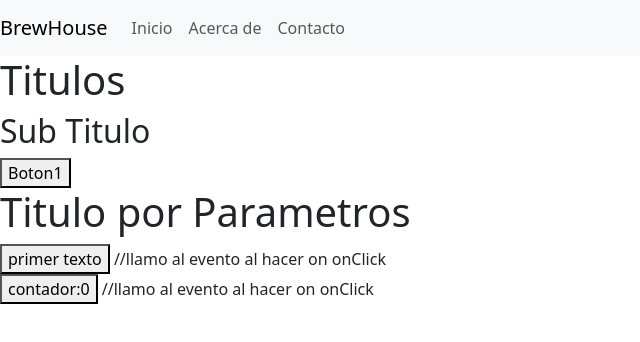
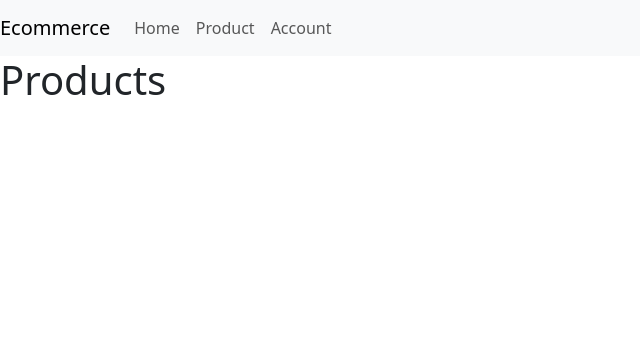
Before and after one commit to manusasson/React, a React (Create React App) app: page /products in a window 1280 px wide. Shown: the top 342 px of the page, without its empty margins (0-640 px from the left). Built offline with nearby package versions, Linux system fonts and the light colour scheme.

Commit message:
Segunda preentregra

```diff
--- a/package.json
+++ b/package.json
@@ -8,6 +8,7 @@
     "@testing-library/user-event": "^13.5.0",
     "react": "^18.2.0",
     "react-dom": "^18.2.0",
+    "react-router-dom": "^6.16.0",
     "react-scripts": "5.0.1",
     "web-vitals": "^2.1.4"
   },
--- a/src/App.js
+++ b/src/App.js
@@ -1,41 +1,29 @@
 
 import './App.css';
-import{ButtonConParametros} from './components/Button'
 import{Navbar} from './components/NavBar' //importo un boton desde la carpeta button
-import {useState} from 'react'
 import 'bootstrap/dist/css/bootstrap.min.css'; // Agrega esta línea para importar el CSS de Bootstrap
-
-
+import {BrowserRouter, Routes, Route}  from "react-router-dom"
+import Home from "./pages/Home"
+import Products  from "./pages/Products"
+import MyAccount  from "./pages/MyAccount"
 
 
 
 function App() {
-const [counter, setCounter] = useState(0)
 
-  ///defino un evento al onclick
-const handlerOnClick = () => {alert('enviar un mensaje')}
-  ///defino un evento al onclick
-const handlerSetCounter = () => {
-  setCounter(counter +  1)
-}
 
   return (
-   <div>
+   <BrowserRouter>
     <Navbar/>
-     <Titulo/>
-     <SubTitulo/>
-     <Buttons/>
-     <TituloConPropiedades titulo={"Titulo por Parametros"} />
-     <ButtonConParametros evento={handlerOnClick} text={"primer texto"}/> //llamo al evento al hacer on onClick
-     <br/>
-     <ButtonConParametros evento={handlerSetCounter} text={"contador:"+counter}/> //llamo al evento al hacer on onClick
-   </div>
+      <Routes>
+        <Route path='/' element ={<Home />} />
+        <Route path='/products' element ={<Products />} />
+        <Route path='/account' element ={<MyAccount />} />
+
+      </Routes>
+   </BrowserRouter>
   );
 }
 
-const Titulo = () => <h1>Titulos</h1>
-const SubTitulo = () => <h2>Sub Titulo</h2>
-const Buttons = () => {return (<button>Boton1</button>)}
-const TituloConPropiedades = ({titulo}) => <h1>{titulo}</h1>
 
 export default App;
--- a/src/components/NavBar/index.js
+++ b/src/components/NavBar/index.js
@@ -2,21 +2,21 @@ import React from 'react';
 
 export const Navbar = () => {
   return (
-    <nav className="navbar navbar-expand-lg navbar-light bg-light">
-    <a className="navbar-brand" href="/">BrewHouse</a>
-    <button className="navbar-toggler" type="button" data-toggle="collapse" data-target="#navbarNav" aria-controls="navbarNav" aria-expanded="false" aria-label="Toggle navigation">
-      <span className="navbar-toggler-icon"></span>
+    <nav class="navbar navbar-expand-lg navbar-light bg-light">
+    <a class="navbar-brand" href="#">Ecommerce</a>
+    <button class="navbar-toggler" type="button" data-toggle="collapse" data-target="#navbarNav" aria-controls="navbarNav" aria-expanded="false" aria-label="Toggle navigation">
+      <span class="navbar-toggler-icon"></span>
     </button>
-    <div className="collapse navbar-collapse" id="navbarNav">
-      <ul className="navbar-nav">
-        <li className="nav-item active">
-          <a className="nav-link" href="/">Inicio</a>
+    <div class="collapse navbar-collapse" id="navbarNav">
+      <ul class="navbar-nav">
+        <li class="nav-item active">
+          <a class="nav-link" href="#">Home</a>
         </li>
-        <li className="nav-item">
-          <a className="nav-link" href="/about">Acerca de</a>
+        <li class="nav-item">
+          <a class="nav-link" href="#">Product</a>
         </li>
-        <li className="nav-item">
-          <a className="nav-link" href="/contact">Contacto</a>
+        <li class="nav-item">
+          <a class="nav-link" href="#">Account</a>
         </li>
       </ul>
     </div>
--- /dev/null
+++ b/src/pages/Home/index.js
@@ -0,0 +1,9 @@
+const Home = () => {
+
+    return(
+        <h1>
+            Home
+        </h1>
+    )
+}
+export default Home
--- /dev/null
+++ b/src/pages/MyAccount/index.js
@@ -0,0 +1,7 @@
+const MyAccount = () => {
+
+    return(
+        <h1>login</h1>
+    )
+}
+export default MyAccount
--- /dev/null
+++ b/src/pages/Products/index.js
@@ -0,0 +1,9 @@
+const Products = () => {
+
+    return(
+        <h1>
+            Products
+        </h1>
+    )
+}
+export default Products
```
Also changed, not shown: 1 other file (tests, documents, lock files or other folders).
